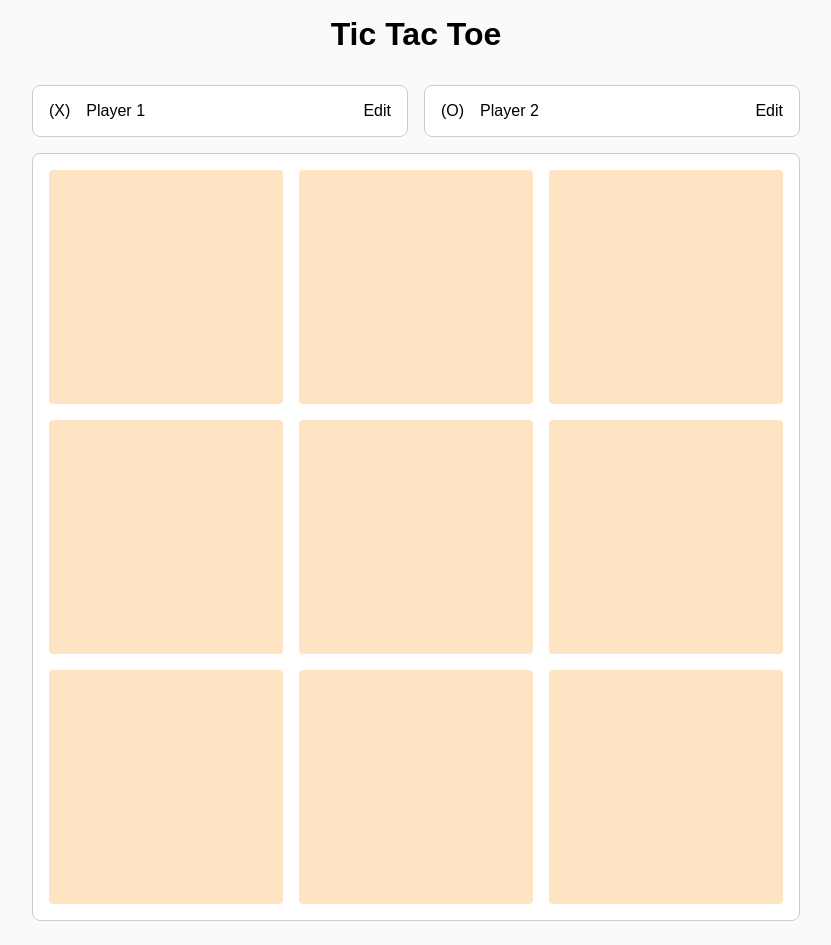
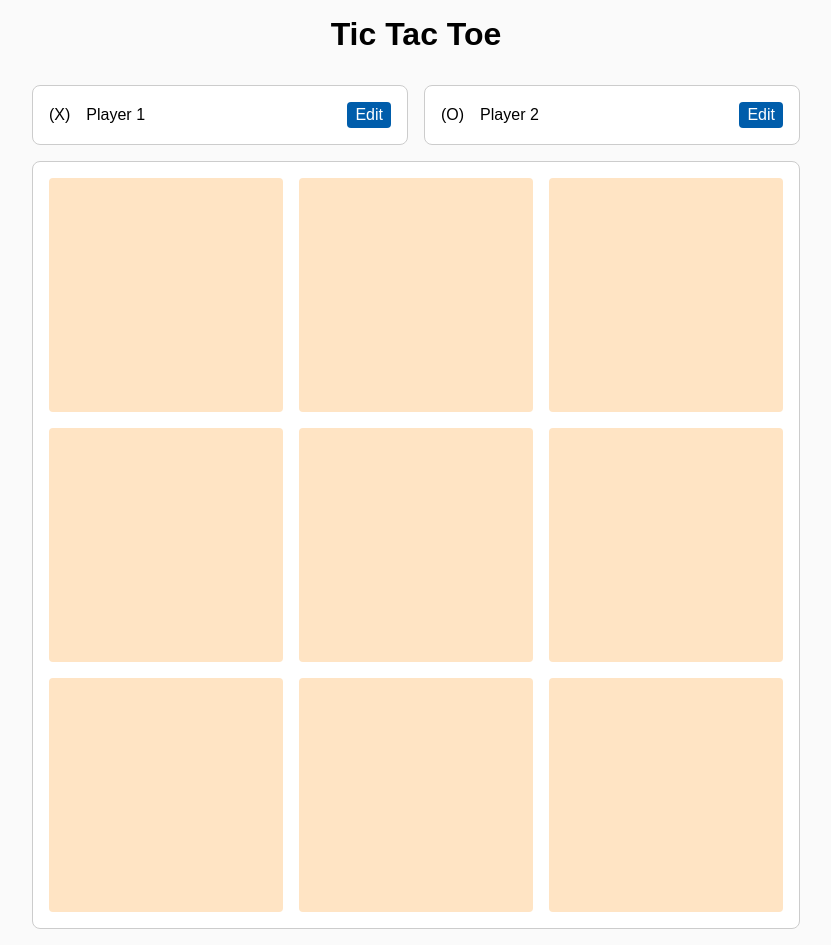
Before and after one commit to sample-react-projects/tic-tac-toe, a React (Vite) app: page / in a window 1280 px wide. Shown: the whole page, without its empty margins (224-1055 px from the left). Built offline with nearby package versions, Linux system fonts and the light colour scheme.

Commit message:
Use updated classes

```diff
--- a/src/components/modal/Modal.tsx
+++ b/src/components/modal/Modal.tsx
@@ -15,7 +15,7 @@ const Modal: React.FC<IModal> = ({
     <div className={styles.modal__mask}>
       <div className={styles.modal__content}>
         <div className={styles.modal__text}>{message}</div>
-        <button className="primary" onClick={handleActionClick}>
+        <button className={styles.primary} onClick={handleActionClick}>
           {actionLabel}
         </button>
       </div>
--- a/src/components/player/Player.tsx
+++ b/src/components/player/Player.tsx
@@ -50,13 +50,13 @@ const Player: React.FC<IPlayer> = ({ name, symbol, setPlayerName }) => {
             ></input>
             <span className={styles["player__actions"]}>
               <button
-                className="primary player--action-save"
+                className={styles.primary}
                 onClick={handleActionSave}
               >
                 Save
               </button>
               <button
-                className="primary player--action-cancel"
+                className={styles.primary}
                 onClick={handleActionCancel}
               >
                 Cancel
@@ -67,7 +67,7 @@ const Player: React.FC<IPlayer> = ({ name, symbol, setPlayerName }) => {
           <>
             <span className={styles["player__name"]}>{name}</span>
             <button
-              className="primary player--action-edit"
+              className={styles.primary}
               onClick={handleActionEdit}
             >
               Edit
```
